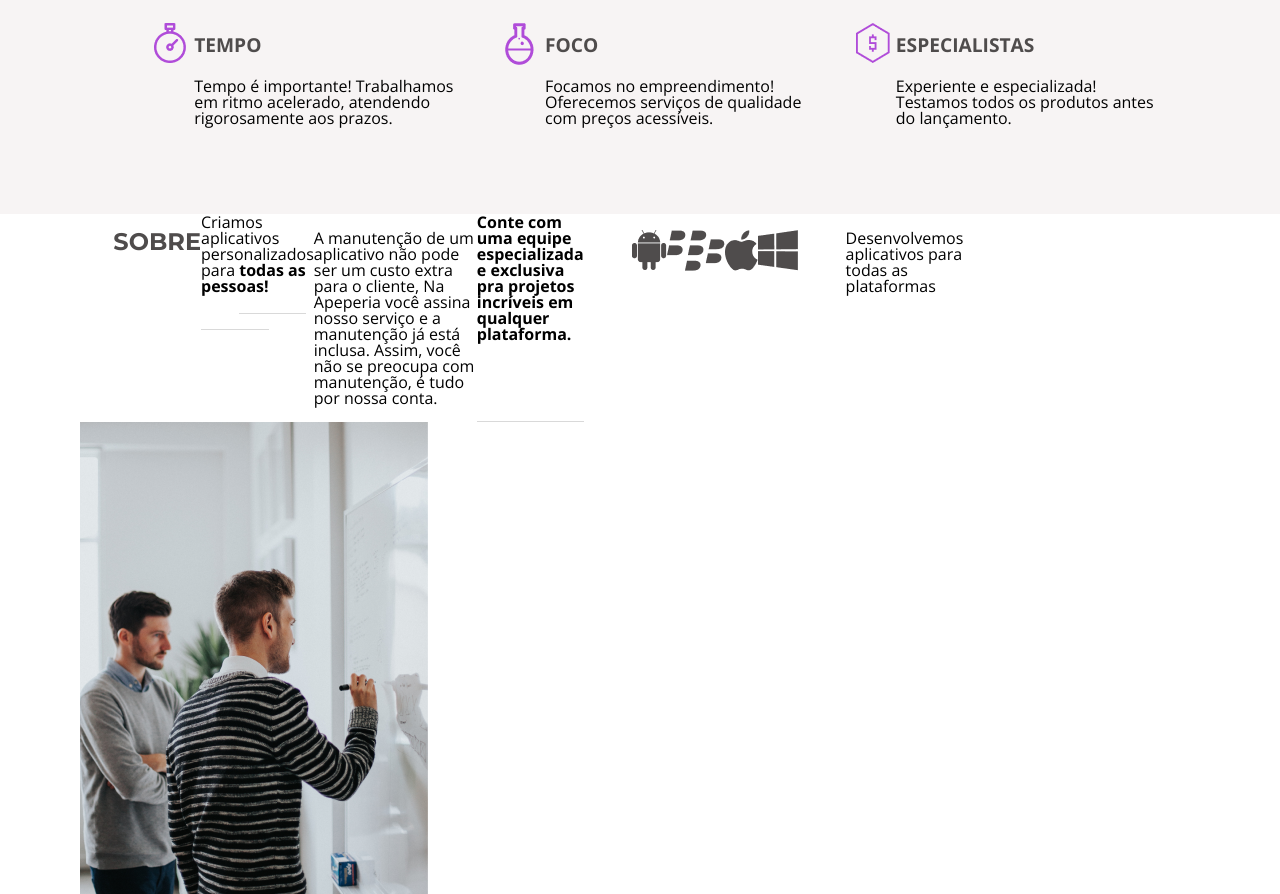
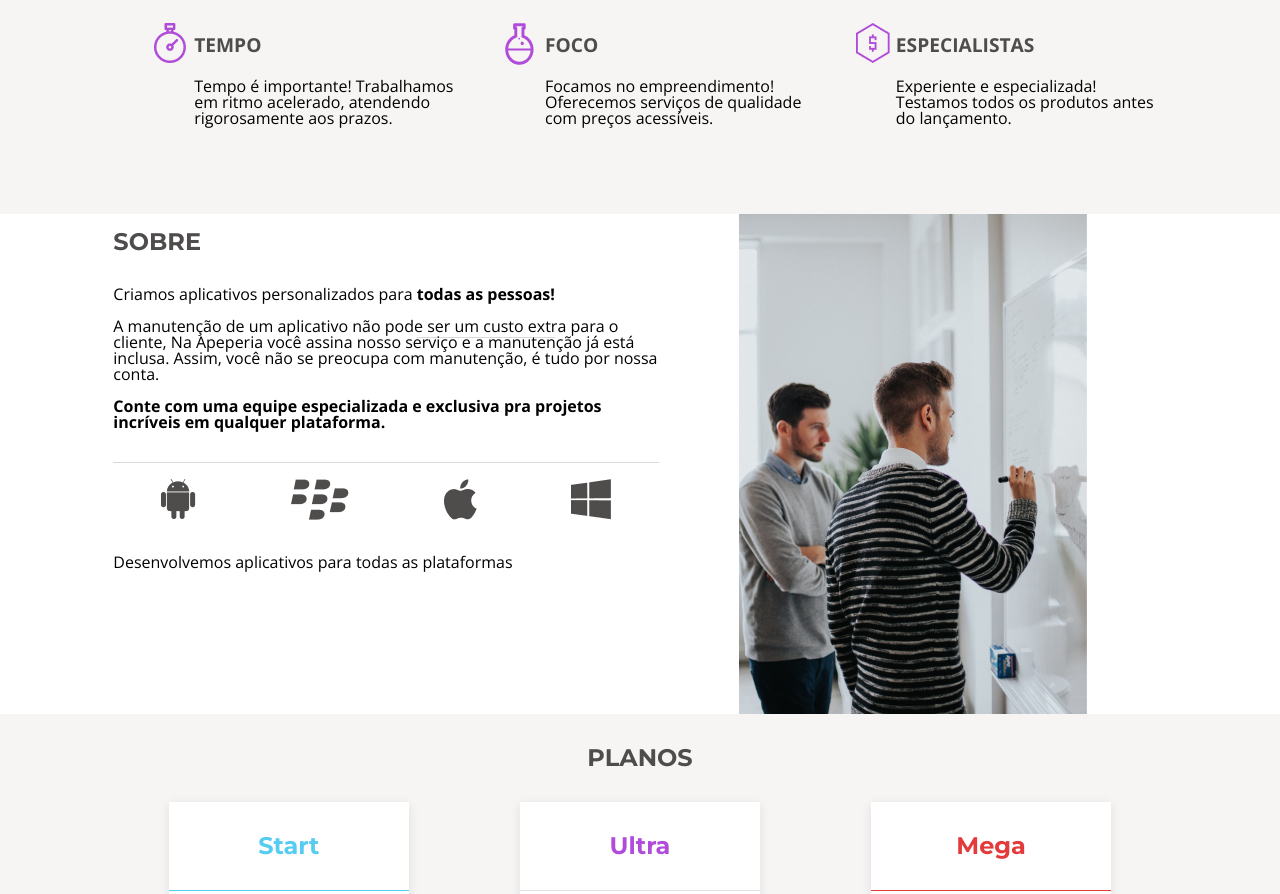
Before and after one commit to cecilia-rds/Apeperia, a plain HTML site: page index.html in a window 1280 px wide. Shown: the part 1355-2249 px from the top of the page. Drawn offline with nearby package versions, Linux system fonts and the light colour scheme.

Commit message:
Iniciando layout desktop

```diff
--- a/index.html
+++ b/index.html
@@ -85,8 +85,8 @@
             </ul>
 
         </section>
-        <section >
-            <div class="sobre container">
+        <section class="sobre container">
+            <div>
                 <h2 class="sobre__titulo">SOBRE</h2>
 
                 <p class="sub__titulo">Criamos aplicativos personalizados para <strong class="sobre__txt--destaque"> todas as pessoas!</strong></p>
@@ -109,8 +109,8 @@
                     </li>
                 </ul>
                 <p class="sobre__txt">Desenvolvemos aplicativos para todas as plataformas</p>
-            </div>
-                <img class="sobre__img"src="./assets/img/sobre-apeperia.png">
+            </div >
+                <img class="sobre__img" src="./assets/img/sobre-apeperia.png">
 
         </section>
         <section class="planos container">
@@ -158,6 +158,7 @@
         </section>
         <section class="institucional container">
             <h2 class="institucional__titulo">Institucional</h2>
+            <div class="institucional__info">
                 <p class="institucional__descricao">Um pouco mais sobre a Apeperia</p>
                 <address  class="institucional__endereco">Rua Vergueiro, 3185</br>Vila Mariana, São Paulo
                     <article class="institucional__contato">
@@ -166,6 +167,9 @@
                     </article>
                 </address>
                 <video class="institucional__video" src="assets/video/formacao-java.mp4" controls></video>
+            </div>
+
+
         </section>
     </main>
     <footer>
```
Lines whose indentation alone changed are shown as unchanged.
